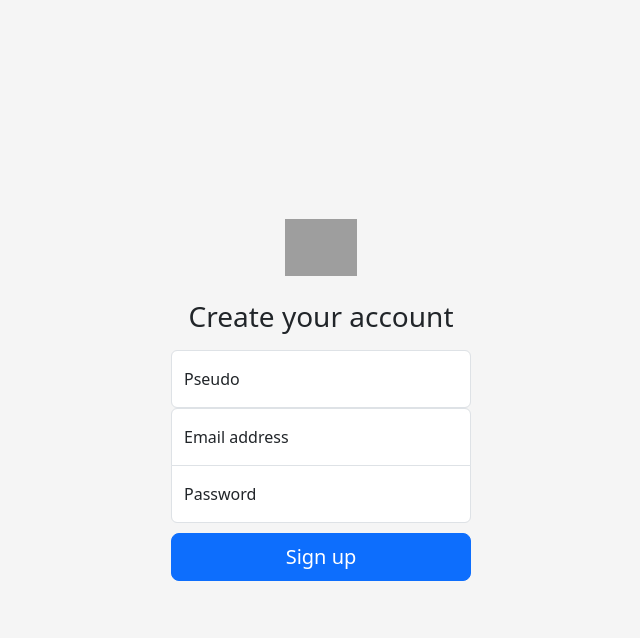
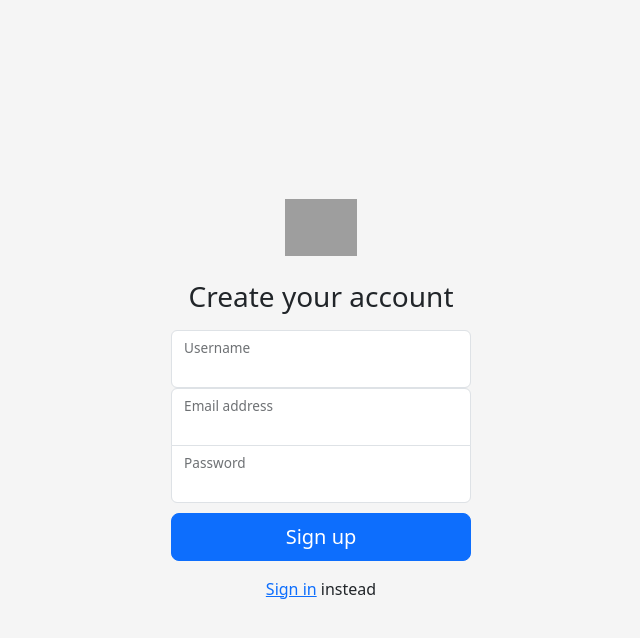
Before and after one commit to nathanfallet/projetoueb, a Django app: page /register/ in a window 1280 px wide. Shown: the top 638 px of the page, without its empty margins (319-959 px from the left). Run offline with Django 4.2, Linux system fonts and the light colour scheme; grey boxes are pictures that could not be loaded.

Commit message:
Register

```diff
--- a/tchat/templates/account.html
+++ b/tchat/templates/account.html
@@ -40,12 +40,8 @@
         <label for="password">Password</label>
       </div>
 
-      <div class="checkbox mb-3">
-        <label>
-          <input type="checkbox" value="remember-me"> Remember me
-        </label>
-      </div>
       <button class="w-100 btn btn-lg btn-primary" type="submit">Sign in</button>
+      <div class="mt-3"><a href="/register">Create an account</a> instead</div>
       {% endif %}
 
       {% if page == 'register' %}
@@ -53,20 +49,20 @@
       <h1 class="h3 mb-3 fw-normal">Create your account</h1>
 
       <div class="form-floating">
-        <input type="text" class="form-control" id="floatingInput" placeholder="Pseudo">
-        <label for="floatingInput">Pseudo</label>
-      </div>
-
-      <div class="form-floating">
-        <input type="email" class="form-control" id="floatingInput" placeholder="name@example.com">
-        <label for="floatingInput">Email address</label>
+        <input type="text" class="form-control" id="username" name="username">
+        <label for="username">Username</label>
       </div>
       <div class="form-floating">
-        <input type="password" class="form-control" id="floatingPassword" placeholder="Password">
-        <label for="floatingPassword">Password</label>
+        <input type="email" class="form-control" id="email" name="email">
+        <label for="email">Email address</label>
+      </div>
+      <div class="form-floating">
+        <input type="password" class="form-control" id="password" name="password">
+        <label for="password">Password</label>
       </div>
 
       <button class="w-100 btn btn-lg btn-primary" type="submit">Sign up</button>
+      <div class="mt-3"><a href="/login">Sign in</a> instead</div>
       {% endif %}
     </form>
   </main>
--- a/tchat/views.py
+++ b/tchat/views.py
@@ -1,5 +1,6 @@
 from django.contrib.auth import authenticate, login, logout
 from django.contrib.auth.decorators import login_required
+from django.contrib.auth.models import User
 from django.http import HttpResponse, JsonResponse
 from django.shortcuts import render, redirect
 from django.template import loader
@@ -43,11 +44,22 @@ def account_register(request):
     if request.user.is_authenticated:
         return redirect('/')
 
-    # TODO: register user
+    error = None
+    if request.method == 'POST':
+        username = request.POST['username']
+        email = request.POST['email']
+        password = request.POST['password']
+        try:
+            user = User.objects.create_user(username, email, password)
+            login(request, user)
+            return redirect('/')
+        except:
+            error = 'Username or email already taken'
 
     template = loader.get_template('account.html')
     context = {
-        'page': 'register'
+        'page': 'register',
+        'error': error
     }
     return HttpResponse(template.render(context, request))
 
```
